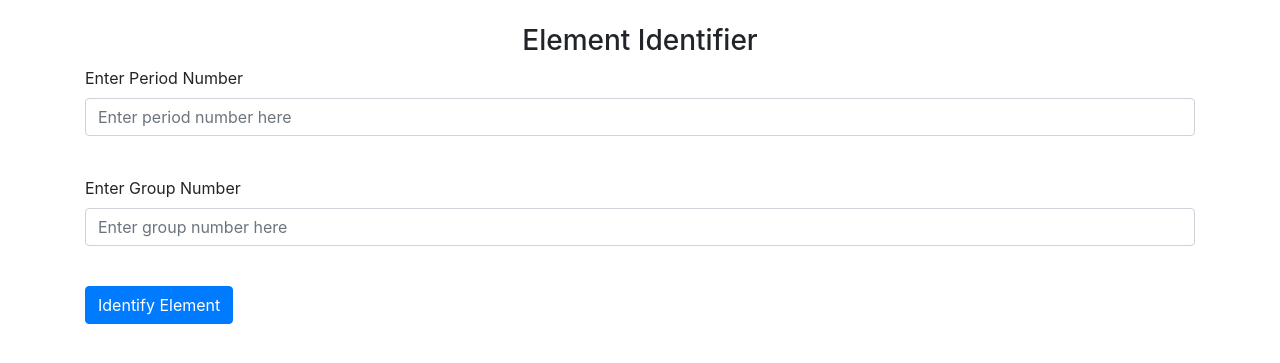
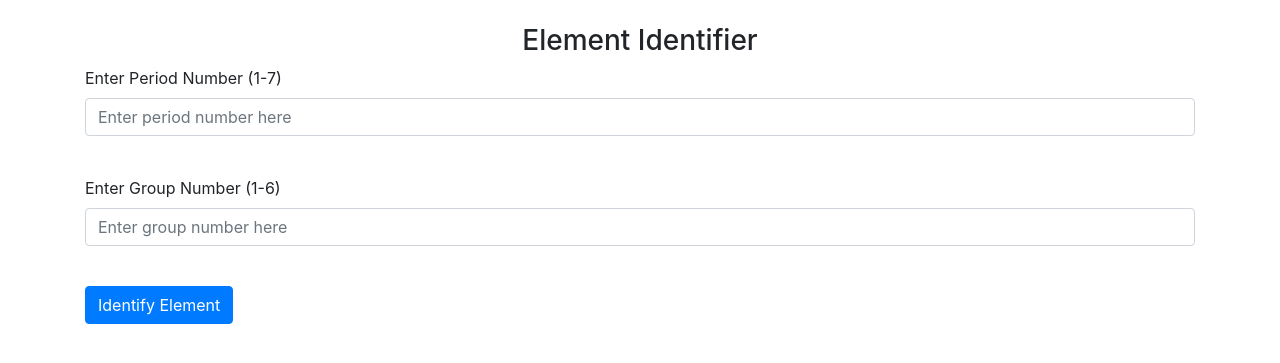
Before and after one commit to Potato-Man5/Vercel-Periodic-Table, a Flask app: page / in a window 1280 px wide. Shown: the part 56-419 px from the top of the page. Run offline with Flask 3, Linux system fonts and the light colour scheme; some libraries are stand-ins or nearby versions.

Commit message:
Modify form labels for period and group number inputs
Updated the form labels to specify valid ranges for period and group numbers.

```diff
--- a/website/templates/main.html
+++ b/website/templates/main.html
@@ -22,14 +22,14 @@
 <form method="POST">
     <h3 align="center">Element Identifier</h3>
     <div class="form-group">
-        <label for="period_number">Enter Period Number</label>
+        <label for="period_number">Enter Period Number (1-7)</label>
         <input type="text" class="form-control" id="period_number" name="period_number"
             placeholder="Enter period number here" />
     </div>
 
     <br>
     <div class="form-group">
-        <label for="group_number">Enter Group Number</label>
+        <label for="group_number">Enter Group Number (1-6)</label>
         <input type="text" class="form-control" id="group_number" name="group_number"
             placeholder="Enter group number here" />
     </div>
```
